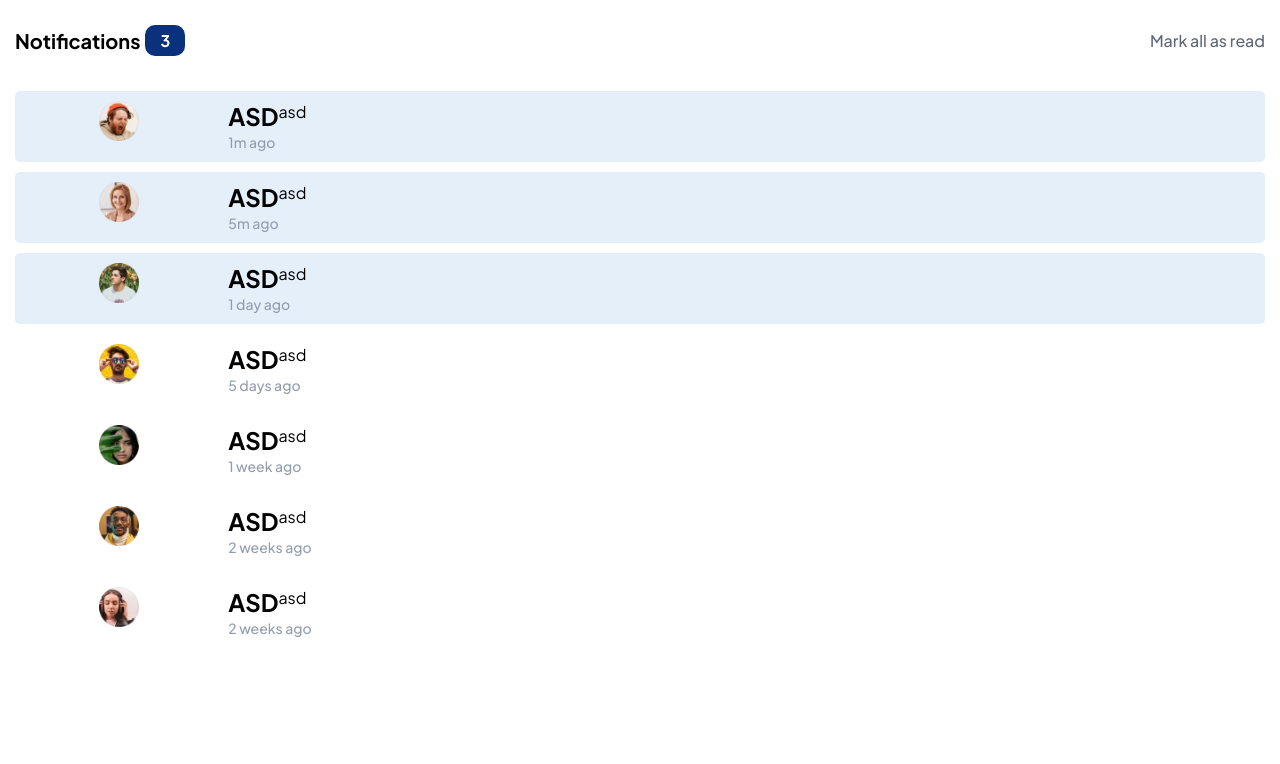
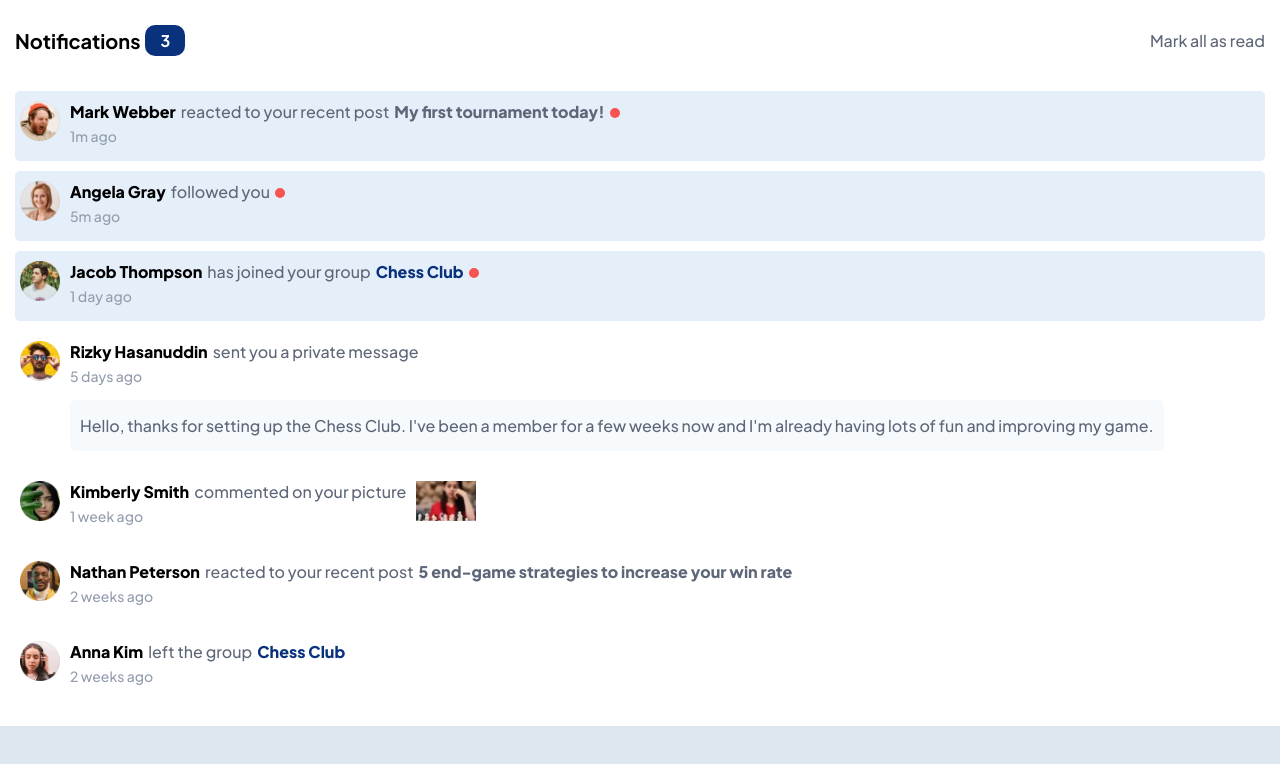
Before and after one commit to JuanBlancodev/notifications-page, a React (Vite) app: page / in a window 1280 px wide. Shown: the top 764 px of the page. Built offline with nearby package versions, Linux system fonts and the light colour scheme.

Commit message:
design notifications added

```diff
--- a/src/components/App.jsx
+++ b/src/components/App.jsx
@@ -1,10 +1,10 @@
 import styled from 'styled-components'
 import Header from './Header'
-import Notifications from './Notifications'
+import ContainerNotifications from './Notifications/ContainerNotifications'
 
 const Wrapper = styled.div`
   width: 100%;
-  height: 100vh;
+  height: 100%;
 
   padding: 25px 15px;
 
@@ -22,7 +22,7 @@ const App = () => {
     <Wrapper className='bg-white'>
       <Content>
         <Header />
-        <Notifications />
+        <ContainerNotifications />
       </Content>
     </Wrapper>
   )
--- a/src/components/Notification.jsx
+++ /dev/null
@@ -1,69 +0,0 @@
-import styled from 'styled-components'
-import PropTypes from 'prop-types'
-import Avatar from './Avatar'
-
-const Container = styled.section`
-  min-height: 70px;
-  border-radius: 5px;
-
-  display: grid;
-  column-gap: 10px;
-  grid-template-columns: repeat(12, 1fr);
-
-  padding: 10px 5px;
-`
-
-const Content = styled.div`
-  grid-column: 3 / -1;
-`
-
-const Alert = styled.span`
-  display: inline-block;
-  width: 10px;
-  height: 10px;
-  border-radius: 50%;
-`
-
-const Div = styled.div`
-display: flex;
-`
-
-const Notification = ({ info, user }) => {
-  const typeMessage = [
-    { type: 'reaction', text: 'reacted to your recent post' },
-    { type: 'follower', text: 'followed you' },
-    { type: 'join_group', text: 'has joined your group' },
-    { type:' private_message', text: 'sent you a private message' },
-    { type: 'comment_on_picture', text: 'commented on your picture' },
-    { type: 'left_group', text: 'left the group' }
-  ]
-
-  return (
-    <Container className={`${!info.seen ? 'bg-light-grayish-blue-1' : ''}`}>
-      <Avatar avatar={user.avatar} />
-      <Content>
-        {/* <h2 className='fs-small fw-bold'>
-          <span>{user.firstName} {user.lastName}</span>
-          <span className='dark-grayish-blue fw-normal'>
-            { typeMessage.find(message => message.type === info.type)?.text }
-          </span>
-          { info.message && <span className={'fw-semibold'}>{ info.message }</span> }
-
-          { !info.seen && <Alert className='bg-red ms-1' /> }
-        </h2> */}
-        <Div>
-          <h2>ASD</h2>
-          <p>asd</p>
-        </Div>
-        <span className='fs-xsmall fw-normal grayish-blue'>{ info.timeAgo }</span>
-      </Content>
-    </Container>
-  )
-}
-
-Notification.propTypes = {
-  info: PropTypes.object.isRequired,
-  user: PropTypes.object.isRequired
-}
-
-export default Notification
--- a/src/components/Avatar.jsx
+++ b/src/components/Notifications/Avatar.jsx
@@ -1,10 +1,14 @@
 import styled from 'styled-components'
 import PropTypes from 'prop-types'
-import { PATH_AVATAR } from '../config/cfg'
+import { PATH_AVATAR } from '../../config/cfg'
 
 const AvatarContainer = styled.div`
-  width: 40px;
-  height: 40px;
+  min-width: 40px;
+  max-width: 40px;
+
+  min-width: 40px;
+  max-height: 40px;
+
   overfloy: hidden;
 
   grid-column: 1 / 3;
@@ -20,7 +24,7 @@ const Img = styled.img`
 const Avatar = ({ avatar }) => {
   return (
     <AvatarContainer>
-      <Img src={`${PATH_AVATAR}${avatar}`} alt={avatar} />
+      <Img src={PATH_AVATAR + avatar} alt={avatar} />
     </AvatarContainer>
   )
 }
--- a/src/components/Notifications.jsx
+++ b/src/components/Notifications/ContainerNotifications.jsx
@@ -1,6 +1,6 @@
 import styled from 'styled-components'
 import Notification from './Notification'
-import useGlobalContext from '../hooks/useGlobalContext'
+import useGlobalContext from '../../hooks/useGlobalContext'
 
 const Wrapper = styled.main`
   height: 100%;
@@ -10,7 +10,7 @@ const Wrapper = styled.main`
   gap: 10px;
 `
 
-const Notifications = () => {
+const ContainerNotifications = () => {
   const { notifications, users } = useGlobalContext()
 
   return (
@@ -26,4 +26,4 @@ const Notifications = () => {
   )
 }
 
-export default Notifications
+export default ContainerNotifications
--- /dev/null
+++ b/src/components/Notifications/Notification.jsx
@@ -0,0 +1,52 @@
+import styled from 'styled-components'
+import PropTypes from 'prop-types'
+
+import Avatar from './Avatar'
+import UserName from './UserName'
+import Subject from './Subject'
+import PrivateMessage from './PrivateMessage'
+import Picture from './Picture'
+
+const Container = styled.section`
+  min-height: 70px;
+  border-radius: 5px;
+
+  display: flex;
+  gap: 10px;
+
+  padding: 10px 5px;
+`
+
+const Alert = styled.span`
+  display: inline-block;
+  width: 10px;
+  height: 10px;
+  border-radius: 50%;
+`
+
+const Notification = ({ info, user }) => {
+  return (
+    <Container className={!info.seen ? 'bg-light-grayish-blue-1' : ''}>
+      <Avatar avatar={user.avatar} />
+      <div>
+        <UserName firstName={user.firstName} lastName={user.lastName} />
+        <Subject typeNotification={info.type} messageNotification={info.message} />
+
+        { !info.seen && <Alert className='bg-red ml-1' /> }
+
+        <p className='fs-xsmall fw-normal grayish-blue mt-1'>{ info.timeAgo }</p>
+
+        { info.type === 'private_message' && <PrivateMessage message={info.privateMessage} /> }
+      </div>
+
+      { info.picture && <Picture picture={info.picture} /> }
+    </Container>
+  )
+}
+
+Notification.propTypes = {
+  info: PropTypes.object.isRequired,
+  user: PropTypes.object.isRequired
+}
+
+export default Notification
--- /dev/null
+++ b/src/components/Notifications/Picture.jsx
@@ -0,0 +1,29 @@
+import styled from "styled-components"
+import PropTypes from 'prop-types'
+import { PATH_PICTURE } from "../../config/cfg"
+
+const Container = styled.div`
+  width: 60px;
+  height: 40px;
+  overflow: hiddden;
+`
+
+const Img = styled.img`
+  width: 100%;
+  height: 100%;
+  object-fit: cover;
+`
+
+const Picture = ({ picture }) => {
+  return (
+    <Container>
+      <Img src={PATH_PICTURE + picture} alt={picture} />
+    </Container>
+  )
+}
+
+Picture.propTypes = {
+  picture: PropTypes.string.isRequired
+}
+
+export default Picture
--- /dev/null
+++ b/src/components/Notifications/PrivateMessage.jsx
@@ -0,0 +1,29 @@
+import styled from 'styled-components'
+import PropTypes from 'prop-types'
+
+const Container = styled.div`
+  border-radius: 5px;
+  background-color: var(--color-very-light-grayish-blue);
+
+  padding: 15px 10px;
+  margin-top: 15px;
+  justify-self: end;
+
+  &:hover{
+    background-color: var(--color-light-grayish-blue-1);
+  }
+`
+
+const PrivateMessage = ({ message }) => {
+  return (
+    <Container>
+      <p className='dark-grayish-blue fw-normal'>{ message }</p>
+    </Container>
+  )
+}
+
+PrivateMessage.propTypes = {
+  message: PropTypes.string.isRequired
+}
+
+export default PrivateMessage
--- /dev/null
+++ b/src/components/Notifications/Subject.jsx
@@ -0,0 +1,30 @@
+import PropTypes from 'prop-types'
+
+const Subject = ({ typeNotification, messageNotification }) => {
+  const typeMessage = [
+    { type: 'reaction', text: 'reacted to your recent post' },
+    { type: 'follower', text: 'followed you' },
+    { type: 'join_group', text: 'has joined your group' },
+    { type: 'private_message', text: 'sent you a private message' },
+    { type: 'comment_on_picture', text: 'commented on your picture' },
+    { type: 'left_group', text: 'left the group' }
+  ]
+
+  return (
+    <p className='dark-grayish-blue fw-normal inline'>
+      { typeMessage.find(message => message.type === typeNotification)?.text }
+      { messageNotification && (
+        <span className={`info fw-bold ml-1 ${typeNotification.includes('group') ? 'blue' : ''}`}>
+          { messageNotification }
+        </span>
+      ) }
+    </p>
+  )
+}
+
+Subject.propTypes = {
+  typeNotification: PropTypes.string.isRequired,
+  messageNotification: PropTypes.string
+}
+
+export default Subject
--- /dev/null
+++ b/src/components/Notifications/UserName.jsx
@@ -0,0 +1,16 @@
+import PropTypes from 'prop-types'
+
+const UserName = ({ firstName, lastName }) => {
+  return (
+    <h2 className='fs-small fw-bold inline mr-1'>
+      { firstName } { lastName }
+    </h2>
+  )
+}
+
+UserName.propTypes = {
+  firstName: PropTypes.string.isRequired,
+  lastName: PropTypes.string.isRequired
+}
+
+export default UserName
--- a/src/config/cfg.js
+++ b/src/config/cfg.js
@@ -1 +1,2 @@
 export const PATH_AVATAR            =           'src/assets/avatar/'
+export const PATH_PICTURE           =           'src/assets/picture/'
--- a/src/css/index.css
+++ b/src/css/index.css
@@ -22,6 +22,8 @@
   --color-grayish-blue: hsl(219, 14%, 63%);
   --color-dark-grayish-blue: hsl(219, 12%, 42%);
   --color-very-dark-blue: hsl(224, 21%, 14%);
+
+  --spacing-1: 5px;
 }
 
 *{
@@ -136,7 +138,31 @@ p{
   background-color: var(--color-blue);
 }
 
-/* Gap */
-.ms-1{
-  margin-left: 5px;
+/* Margin */
+.ml-1{
+  margin-left: var(--spacing-1);
 }
+
+.mr-1{
+  margin-right: var(--spacing-1);
+}
+
+.mt-1{
+  margin-top: var(--spacing-1);
+}
+
+/* Display */
+.inline{
+  display: inline;
+}
+
+/* Text */
+.nowrap{
+  text-wrap: nowrap;
+}
+
+/* Other */
+.info:hover{
+  cursor: pointer;
+  color: var(--color-blue);
+}
```
Also changed, not shown: src/assets/picture/image-chess.webp (renamed from src/assets/post/image-chess.webp).
